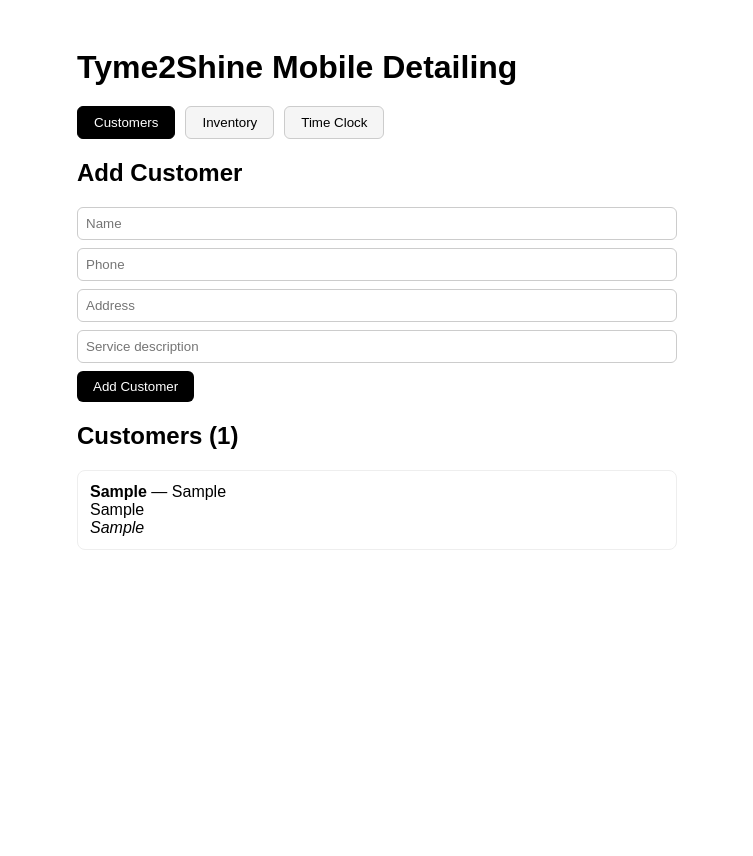
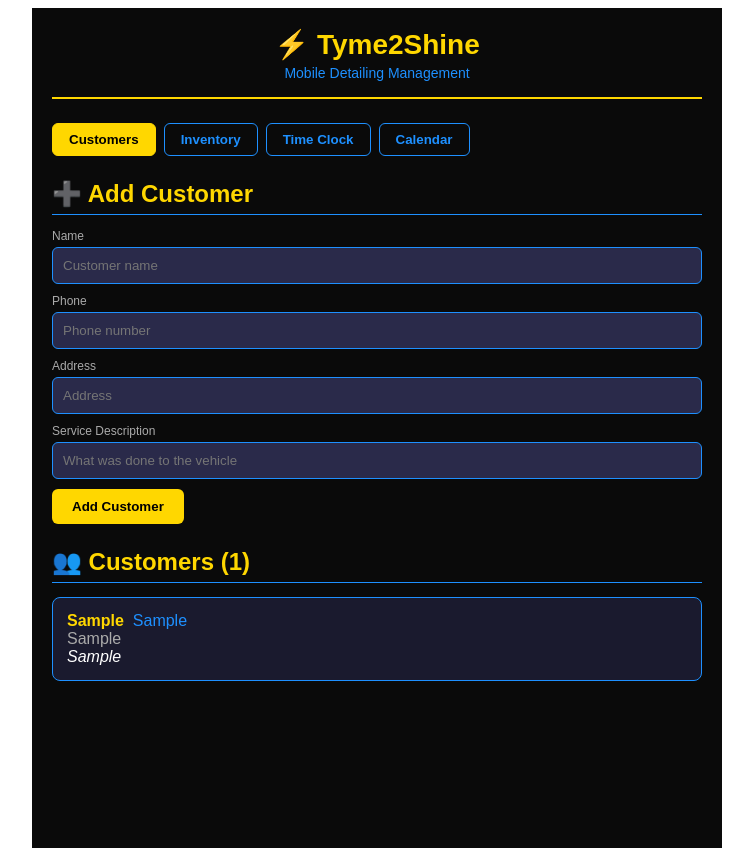
Before and after one commit to tyme2shinemobiledetailingLLC/tyme2shine, a React (Vite) app: page / in a window 1280 px wide. Both pictures are taken after typing "Sample", "Sample", "Sample", "Sample" into the empty fields and a click on the button "Add Customer". Shown: the whole page, without its empty margins (263-1016 px from the left). Before the commit the page ends 800 px from the top, so only its background shows below. Built offline with nearby package versions, Linux system fonts and the light colour scheme.

Commit message:
Update App.jsx

```diff
--- a/src/App.jsx
+++ b/src/App.jsx
@@ -1,6 +1,35 @@
 import { useState } from 'react'
 
-const TABS = ['Customers', 'Inventory', 'Time Clock']
+const TABS = ['Customers', 'Inventory', 'Time Clock', 'Calendar']
+
+const colors = {
+bg: '#0a0a0a',
+card: '#1a1a2e',
+accent: '#FFD700',
+blue: '#1E90FF',
+text: '#ffffff',
+subtext: '#aaaaaa',
+input: '#2a2a4a',
+border: '#FFD700',
+}
+
+const s = {
+app: { fontFamily: 'Arial', maxWidth: 650, margin: '0 auto', padding: 20, background: colors.bg, minHeight: '100vh', color: colors.text },
+header: { textAlign: 'center', marginBottom: 24, borderBottom: `2px solid ${colors.accent}`, paddingBottom: 16 },
+title: { color: colors.accent, fontSize: 28, margin: 0 },
+subtitle: { color: colors.blue, fontSize: 14, margin: '4px 0 0' },
+tabs: { display: 'flex', gap: 8, marginBottom: 24, flexWrap: 'wrap' },
+tab: { padding: '8px 16px', cursor: 'pointer', border: `1px solid ${colors.blue}`, borderRadius: 6, background: 'transparent', color: colors.blue, fontWeight: 'bold' },
+activeTab: { padding: '8px 16px', cursor: 'pointer', border: `1px solid ${colors.accent}`, borderRadius: 6, background: colors.accent, color: '#000', fontWeight: 'bold' },
+input: { padding: 10, border: `1px solid ${colors.blue}`, borderRadius: 6, width: '100%', marginBottom: 10, boxSizing: 'border-box', background: colors.input, color: colors.text },
+btn: { padding: '10px 20px', background: colors.accent, color: '#000', border: 'none', borderRadius: 6, cursor: 'pointer', fontWeight: 'bold' },
+btnBlue: { padding: '8px 14px', background: colors.blue, color: '#fff', border: 'none', borderRadius: 6, cursor: 'pointer', fontWeight: 'bold' },
+card: { border: `1px solid ${colors.blue}`, borderRadius: 8, padding: 14, marginBottom: 10, background: colors.card },
+sectionTitle: { color: colors.accent, borderBottom: `1px solid ${colors.blue}`, paddingBottom: 6, marginBottom: 14 },
+total: { marginTop: 12, fontSize: 20, color: colors.accent, fontWeight: 'bold' },
+calCard: { border: `1px solid ${colors.accent}`, borderRadius: 8, padding: 14, marginBottom: 10, background: colors.card },
+label: { color: colors.subtext, fontSize: 12, marginBottom: 4 },
+}
 
 export default function App() {
 const [tab, setTab] = useState('Customers')
@@ -10,6 +39,8 @@ const [inventory, setInventory] = useState([])
 const [item, setItem] = useState({ name: '', cost: '' })
 const [clocks, setClocks] = useState([])
 const [employee, setEmployee] = useState('')
+const [events, setEvents] = useState([])
+const [event, setEvent] = useState({ title: '', date: '', time: '', notes: '' })
 
 const addCustomer = () => {
 if (!form.name) return
@@ -33,21 +64,21 @@ const clockOut = (id) => {
 setClocks(clocks.map(c => c.id === id && !c.out ? { ...c, out: new Date().toLocaleTimeString() } : c))
 }
 
+const addEvent = () => {
+if (!event.title || !event.date) return
+setEvents([...events, { ...event, id: Date.now() }].sort((a, b) => new Date(a.date) - new Date(b.date)))
+setEvent({ title: '', date: '', time: '', notes: '' })
+}
+
 const total = inventory.reduce((sum, i) => sum + parseFloat(i.cost || 0), 0)
-
-const s = {
-app: { fontFamily: 'Arial', maxWidth: 600, margin: '0 auto', padding: 20 },
-tabs: { display: 'flex', gap: 10, marginBottom: 20 },
-tab: { padding: '8px 16px', cursor: 'pointer', border: '1px solid #ccc', borderRadius: 6, background: '#f5f5f5' },
-activeTab: { padding: '8px 16px', cursor: 'pointer', border: '1px solid #000', borderRadius: 6, background: '#000', color: '#fff' },
-input: { padding: 8, border: '1px solid #ccc', borderRadius: 6, width: '100%', marginBottom: 8, boxSizing: 'border-box' },
-btn: { padding: '8px 16px', background: '#000', color: '#fff', border: 'none', borderRadius: 6, cursor: 'pointer' },
-card: { border: '1px solid #eee', borderRadius: 8, padding: 12, marginBottom: 10 },
-}
 
 return (
 <div style={s.app}>
-<h1 style={{ marginBottom: 20 }}>Tyme2Shine Mobile Detailing</h1>
+<div style={s.header}>
+<h1 style={s.title}>⚡ Tyme2Shine</h1>
+<p style={s.subtitle}>Mobile Detailing Management</p>
+</div>
+
 <div style={s.tabs}>
 {TABS.map(t => (
 <button key={t} style={tab === t ? s.activeTab : s.tab} onClick={() => setTab(t)}>{t}</button>
@@ -56,18 +87,24 @@ return (
 
 {tab === 'Customers' && (
 <div>
-<h2>Add Customer</h2>
-<input style={s.input} placeholder="Name" value={form.name} onChange={e => setForm({...form, name: e.target.value})} />
-<input style={s.input} placeholder="Phone" value={form.phone} onChange={e => setForm({...form, phone: e.target.value})} />
+<h2 style={s.sectionTitle}>➕ Add Customer</h2>
+<div style={s.label}>Name</div>
+<input style={s.input} placeholder="Customer name" value={form.name} onChange={e => setForm({...form, name: e.target.value})} />
+<div style={s.label}>Phone</div>
+<input style={s.input} placeholder="Phone number" value={form.phone} onChange={e => setForm({...form, phone: e.target.value})} />
+<div style={s.label}>Address</div>
 <input style={s.input} placeholder="Address" value={form.address} onChange={e => setForm({...form, address: e.target.value})} />
-<input style={s.input} placeholder="Service description" value={form.service} onChange={e => setForm({...form, service: e.target.value})} />
+<div style={s.label}>Service Description</div>
+<input style={s.input} placeholder="What was done to the vehicle" value={form.service} onChange={e => setForm({...form, service: e.target.value})} />
 <button style={s.btn} onClick={addCustomer}>Add Customer</button>
-<h2 style={{ marginTop: 20 }}>Customers ({customers.length})</h2>
+<h2 style={{...s.sectionTitle, marginTop: 24}}>👥 Customers ({customers.length})</h2>
+{customers.length === 0 && <p style={{color: colors.subtext}}>No customers yet.</p>}
 {customers.map(c => (
 <div key={c.id} style={s.card}>
-<strong>{c.name}</strong> — {c.phone}<br />
-{c.address}<br />
-<em>{c.service}</em>
+<strong style={{color: colors.accent}}>{c.name}</strong> &nbsp;
+<span style={{color: colors.blue}}>{c.phone}</span><br />
+<span style={{color: colors.subtext}}>{c.address}</span><br />
+<em style={{color: colors.text}}>{c.service}</em>
 </div>
 ))}
 </div>
@@ -75,33 +112,64 @@ return (
 
 {tab === 'Inventory' && (
 <div>
-<h2>Add Item</h2>
+<h2 style={s.sectionTitle}>➕ Add Item</h2>
+<div style={s.label}>Item Name</div>
 <input style={s.input} placeholder="Item name" value={item.name} onChange={e => setItem({...item, name: e.target.value})} />
-<input style={s.input} placeholder="Cost ($)" type="number" value={item.cost} onChange={e => setItem({...item, cost: e.target.value})} />
+<div style={s.label}>Cost ($)</div>
+<input style={s.input} placeholder="0.00" type="number" value={item.cost} onChange={e => setItem({...item, cost: e.target.value})} />
 <button style={s.btn} onClick={addItem}>Add Item</button>
-<h2 style={{ marginTop: 20 }}>Items ({inventory.length})</h2>
+<h2 style={{...s.sectionTitle, marginTop: 24}}>📦 Items ({inventory.length})</h2>
+{inventory.length === 0 && <p style={{color: colors.subtext}}>No items yet.</p>}
 {inventory.map(i => (
 <div key={i.id} style={s.card}>
-{i.name} — <strong>${parseFloat(i.cost).toFixed(2)}</strong>
+<span style={{color: colors.text}}>{i.name}</span> —{' '}
+<strong style={{color: colors.accent}}>${parseFloat(i.cost).toFixed(2)}</strong>
 </div>
 ))}
-<div style={{ marginTop: 10, fontSize: 18 }}>
-<strong>Total: ${total.toFixed(2)}</strong>
-</div>
+<div style={s.total}>💰 Total: ${total.toFixed(2)}</div>
 </div>
 )}
 
 {tab === 'Time Clock' && (
 <div>
-<h2>Clock In</h2>
+<h2 style={s.sectionTitle}>⏱ Clock In</h2>
+<div style={s.label}>Employee Name</div>
 <input style={s.input} placeholder="Employee name" value={employee} onChange={e => setEmployee(e.target.value)} />
 <button style={s.btn} onClick={clockIn}>Clock In</button>
-<h2 style={{ marginTop: 20 }}>Time Entries</h2>
+<h2 style={{...s.sectionTitle, marginTop: 24}}>📋 Time Entries</h2>
+{clocks.length === 0 && <p style={{color: colors.subtext}}>No entries yet.</p>}
 {clocks.map(c => (
 <div key={c.id} style={s.card}>
-<strong>{c.employee}</strong><br />
-In: {c.in}<br />
-Out: {c.out || <button style={{...s.btn, marginTop: 6}} onClick={() => clockOut(c.id)}>Clock Out</button>}
+<strong style={{color: colors.accent}}>{c.employee}</strong><br />
+<span style={{color: colors.blue}}>In: {c.in}</span><br />
+{c.out
+? <span style={{color: '#00ff99'}}>Out: {c.out}</span>
+: <button style={{...s.btnBlue, marginTop: 8}} onClick={() => clockOut(c.id)}>Clock Out</button>
+}
+</div>
+))}
+</div>
+)}
+
+{tab === 'Calendar' && (
+<div>
+<h2 style={s.sectionTitle}>➕ Add Appointment</h2>
+<div style={s.label}>Title</div>
+<input style={s.input} placeholder="e.g. Full detail - John's truck" value={event.title} onChange={e => setEvent({...event, title: e.target.value})} />
+<div style={s.label}>Date</div>
+<input style={s.input} type="date" value={event.date} onChange={e => setEvent({...event, date: e.target.value})} />
+<div style={s.label}>Time</div>
+<input style={s.input} type="time" value={event.time} onChange={e => setEvent({...event, time: e.target.value})} />
+<div style={s.label}>Notes</div>
+<input style={s.input} placeholder="Any extra notes" value={event.notes} onChange={e => setEvent({...event, notes: e.target.value})} />
+<button style={s.btn} onClick={addEvent}>Add Appointment</button>
+<h2 style={{...s.sectionTitle, marginTop: 24}}>📅 Upcoming Appointments ({events.length})</h2>
+{events.length === 0 && <p style={{color: colors.subtext}}>No appointments yet.</p>}
+{events.map(ev => (
+<div key={ev.id} style={s.calCard}>
+<strong style={{color: colors.accent}}>{ev.title}</strong><br />
+<span style={{color: colors.blue}}>📅 {ev.date} {ev.time && `@ ${ev.time}`}</span><br />
+{ev.notes && <em style={{color: colors.subtext}}>{ev.notes}</em>}
 </div>
 ))}
 </div>
```
